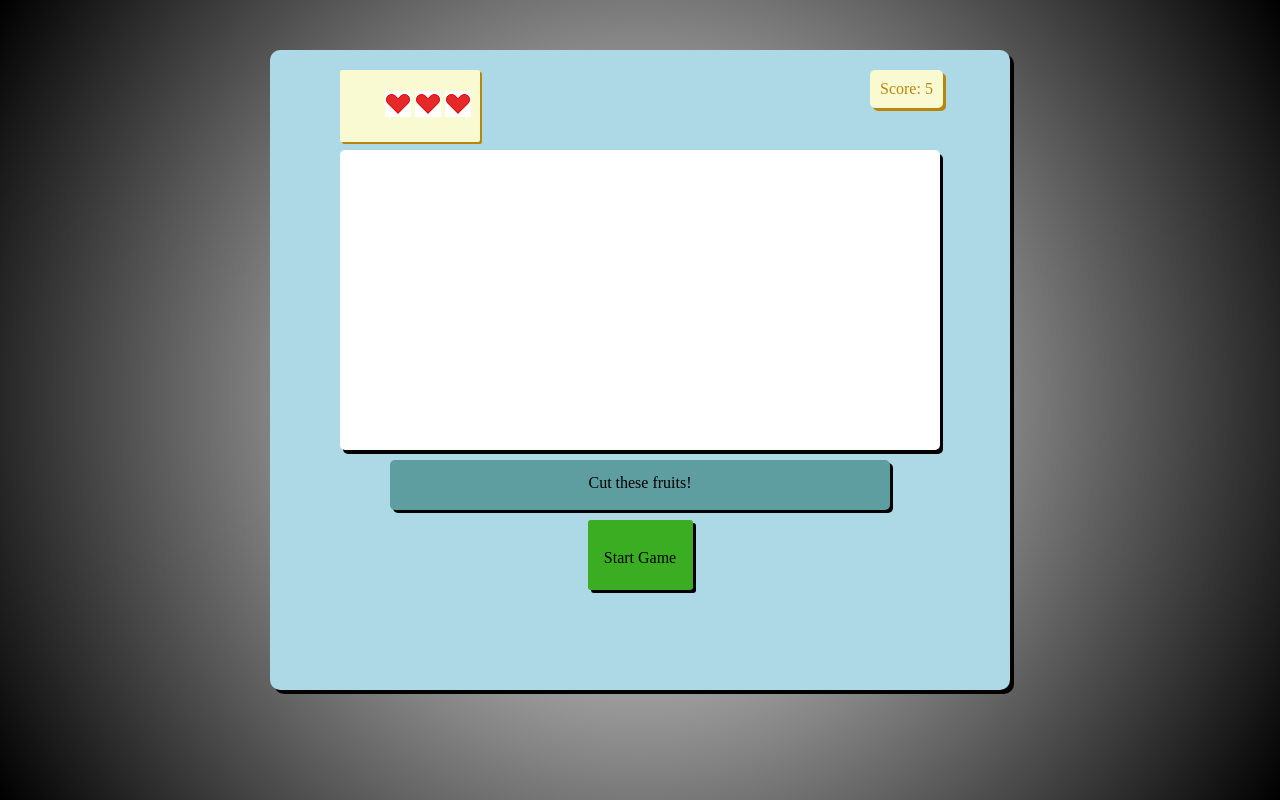
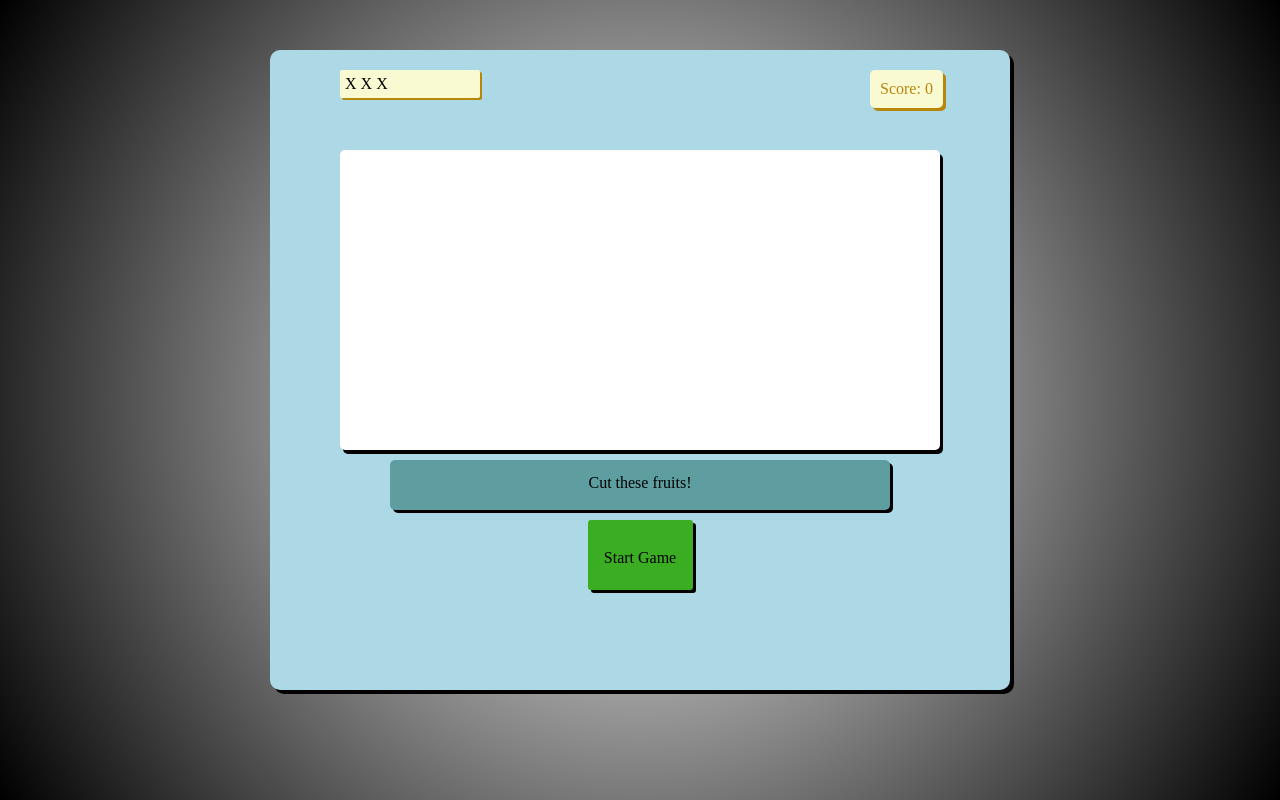
Before and after one commit to heero7/fruitslicer, a plain HTML site: page index.html in a window 1280 px wide. Both pictures are taken after a click on the element "Start Game". Drawn offline with nearby package versions, Linux system fonts and the light colour scheme.

Commit message:
Started designing game logic in separate jquery file.

```diff
--- /dev/null
+++ b/gamelogic.js
@@ -0,0 +1,25 @@
+var playing = false;
+var playerScore;
+var livesRemaining;
+
+// wrap all the code in document ready function
+$(function(){
+    // click the start / reset button
+    $("#startreset").click(function(){
+        if (playing) {
+            // reload the page
+            location.reload();
+        } else {
+            // now we are playing
+            playing = true;
+            playerScore = 0;
+            livesRemaining = 3;
+            $("#scorevalue").html(playerScore);
+            $("#lives").show();
+
+            for (var i = 0; i < livesRemaining; i++) {
+                $("#lives").append(" X ");
+            }
+        }
+    });
+});
--- a/index.html
+++ b/index.html
@@ -12,11 +12,7 @@
                 Score: <span id="scorevalue">5</span>
             </div>
             <div id="lives">
-                <ul>
-                    <li><img src="images/life.png"></li>
-                    <li><img src="images/life.png"></li>
-                    <li><img src="images/life.png"></li>
-                </ul>
+
             </div>
             <div id="screen">
 
@@ -32,6 +28,7 @@
 
             </div>
         </div>
-        <script src="index.js"></script>
+        <script src="https://ajax.googleapis.com/ajax/libs/jquery/2.2.4/jquery.min.js"></script>
+        <script src="gamelogic.js"></script>
 	</body>
 </html>
--- a/style.css
+++ b/style.css
@@ -22,6 +22,7 @@ html {
     background-color: lightgoldenrodyellow;
     box-shadow: 2px 2px darkgoldenrod;
     border-radius: 2px;
+    display: none;
 }
 
 #lives ul li {
```
